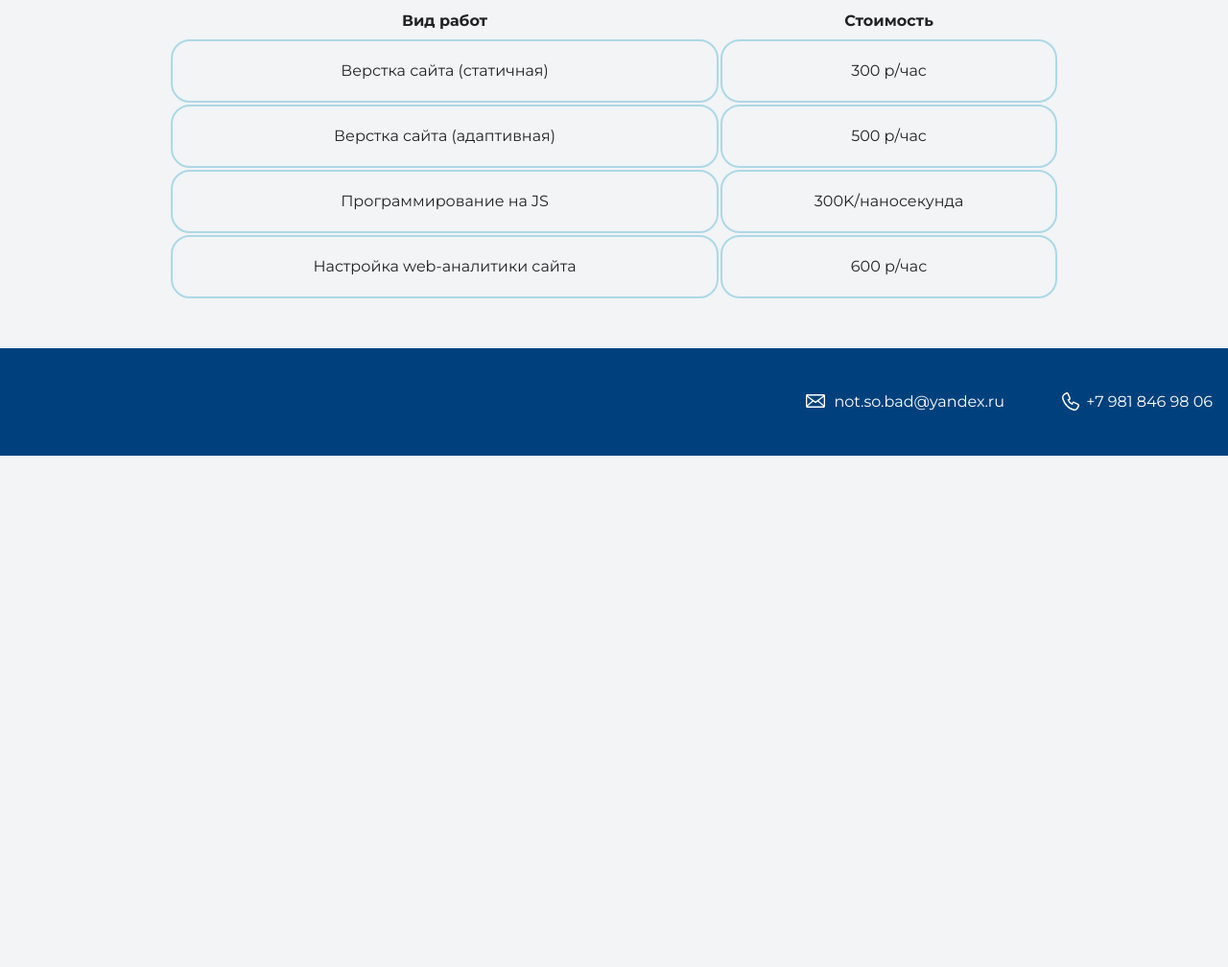
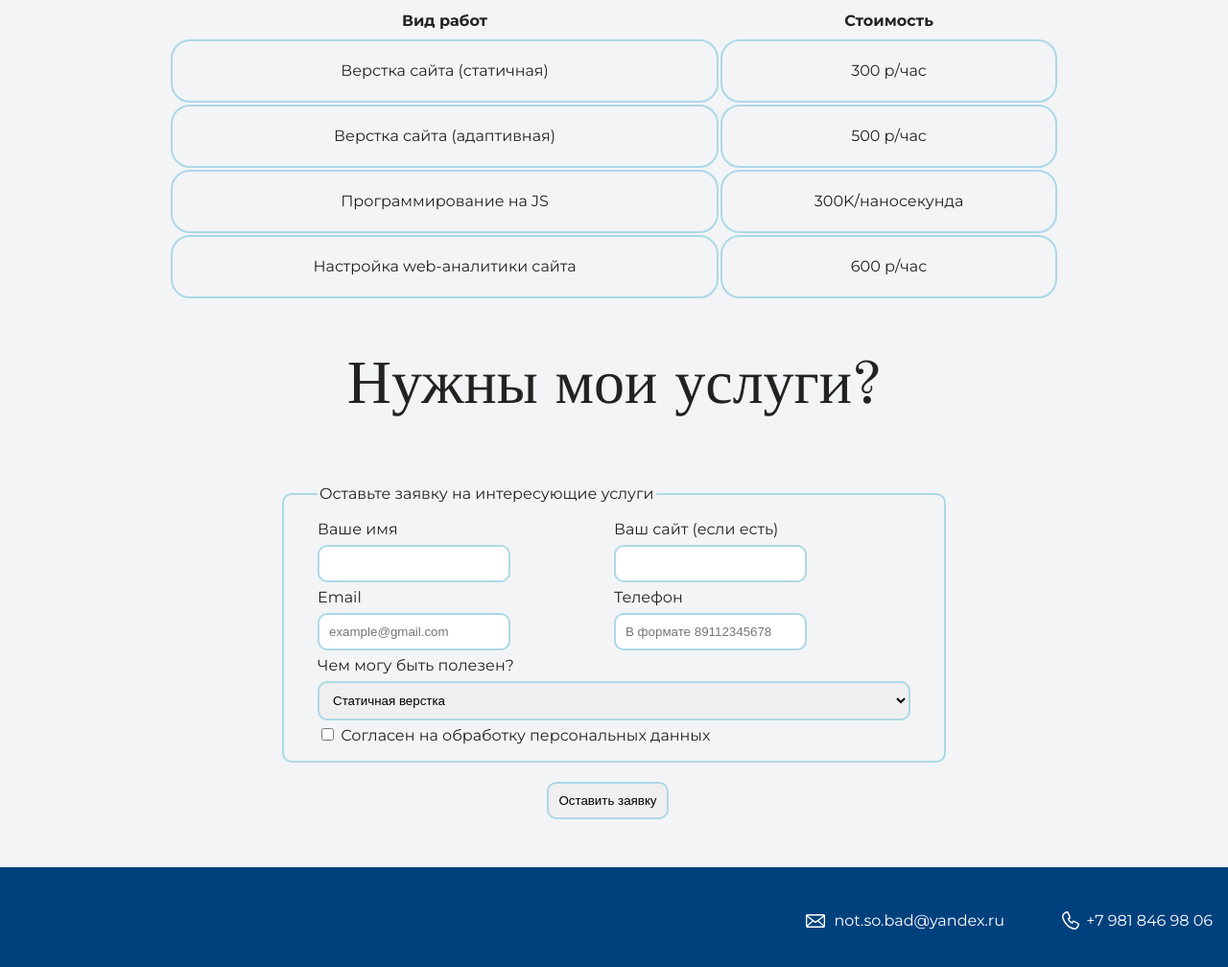
Before and after one commit to RomanTkachev/cvsite, a plain HTML site: page index.html in a window 1280 px wide. Shown: the part 3456-4464 px from the top of the page at 96% size. Before the commit the page ends 3931 px from the top, so only its background shows below. Drawn offline with nearby package versions, Linux system fonts and the light colour scheme.

Commit message:
Форма
Добавил форму заявки

```diff
--- a/index.html
+++ b/index.html
@@ -84,6 +84,44 @@
         </table>
       </div>
     </section>
+    <section class="main_form">
+      <div class="container form-container">
+        <h2 class="subheading">Нужны мои услуги?</h2>
+        <form action="#" method="post">
+          <fieldset>
+            <legend>Оставьте заявку на интересующие услуги</legend>
+            <div class="grid-attempt">
+              <div class="half-width">
+                <label for="name-field">Ваше имя</label>
+                <input type="text" name="name" id="name-field">
+              </div>
+              <div class="half-width">
+                <label for="site-field">Ваш сайт (если есть)</label>
+                <input type="text" name="site" id="site-field">
+              </div>
+              <div class="half-width">
+                <label for="email-field">Email</label>
+                <input type="email" name="email" id="email-field" placeholder="example@gmail.com" required>
+              </div>
+              <div class="half-width">
+                <label for="phone-field">Телефон</label>
+                <input type="text" name="phone" id="phone-field" placeholder="В формате 89112345678" required>
+              </div>
+            </div>
+            <label for="service-field">Чем могу быть полезен?</label>
+            <select name="service" id="service-field">
+                <option value="html-static">Статичная верстка</option>
+                <option value="html-adaptive">Адаптивная верстка</option>
+                <option value="js">Программирование на JS</option>
+                <option value="web-analytics">Настройка веб-аналитики</option>
+            </select>
+            <input type="checkbox" required> Согласен на обработку персональных данных
+          </fieldset>
+          <input type="submit" value="Оставить заявку" id="submit-button">
+        </form>
+      </div>
+    </section>
+  </body>
     <footer class="page-footer">
       <div class="container">
         <a class="footer-email" href="mailto:not.so.bad@yandex.ru">not.so.bad@yandex.ru</a>
--- a/style.css
+++ b/style.css
@@ -215,3 +215,59 @@ td {
   padding-left: 25px;
   background-image: url("img/icon-phone-footer.svg");
 }
+
+form {
+  width:75%;
+  margin: auto;
+}
+
+label {
+  display: block;
+}
+
+fieldset {
+  border: 2px solid lightblue;
+  border-radius: 10px;
+  padding-right: 35px;
+  padding-left: 35px;
+
+}
+
+select {
+  width:100%;
+}
+
+input, select {
+  border: 2px solid lightblue;
+  border-radius: 10px;
+  padding: 10px;
+}
+
+.grid-attempt {
+  display: grid;
+  grid-template-rows: 1fr 1fr;
+  grid-template-columns: 1fr 1fr;
+}
+
+#submit-button {
+  display: block;
+  width: auto;
+  height: auto;
+  margin-top: 20px;
+  margin-bottom: 50px;
+  margin-left: 40%;
+  padding: 10px;
+
+
+
+/*label {
+  display: block;
+
+}
+
+.half-width {
+  display: inline-block;
+  width: 50%;
+  margin-right: -4px;
+}
+*/
```
